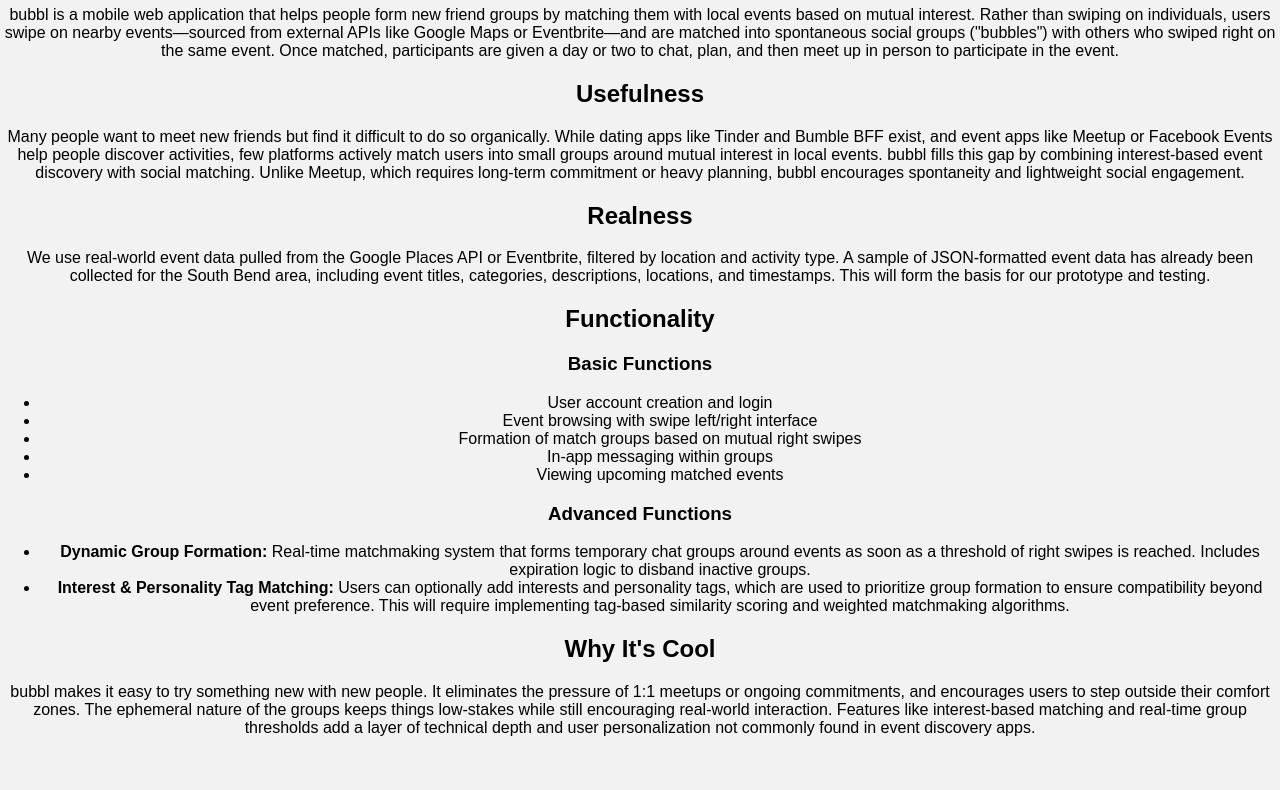
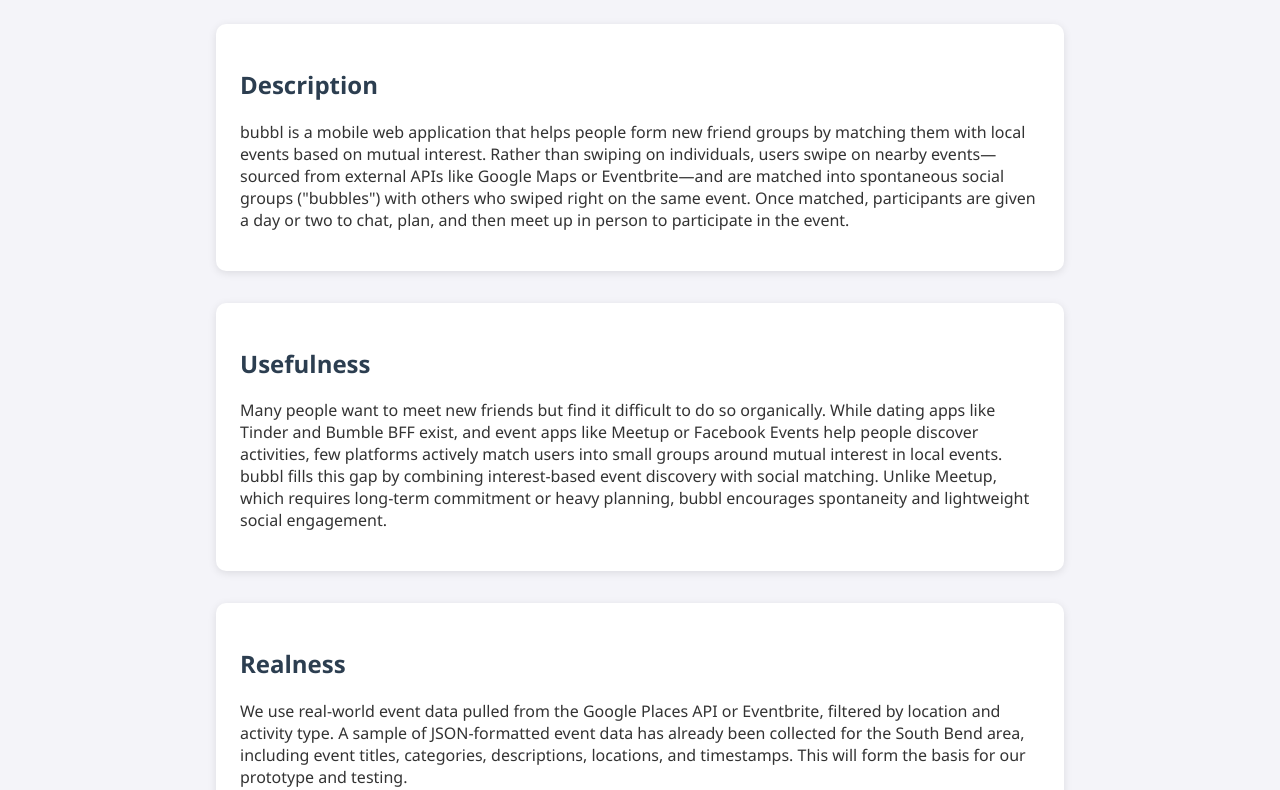
Before and after one commit to kcruz3/bubbl, a plain HTML site: page project.html in a window 1280 px wide. Shown: the part 122-912 px from the top of the page. Before the commit the page ends 875 px from the top, so only its background shows below. Drawn offline with Linux system fonts and the light colour scheme.

Commit message:
Connected stylesheet to html

```diff
--- a/project.html
+++ b/project.html
@@ -5,7 +5,7 @@
   <meta charset="UTF-8">
   <meta name="viewport" content="width=device-width, initial-scale=1.0">
   <title>bubbl Project Overview</title>
-  <link rel="stylesheet" href="style.css">
+  <link rel="stylesheet" href="project.css">
 </head>
 <body>
   <h1>Project: bubbl</h1>
```
